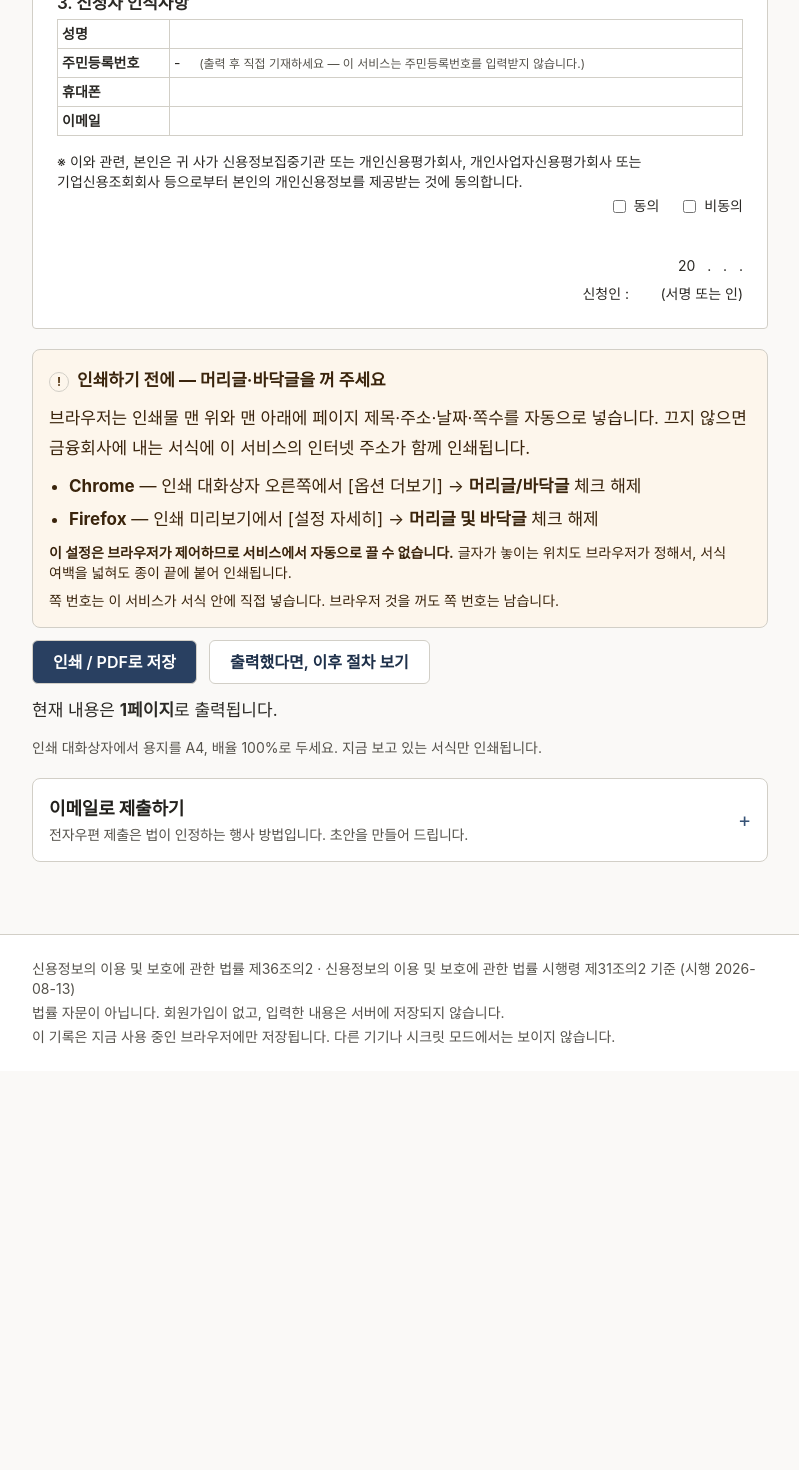
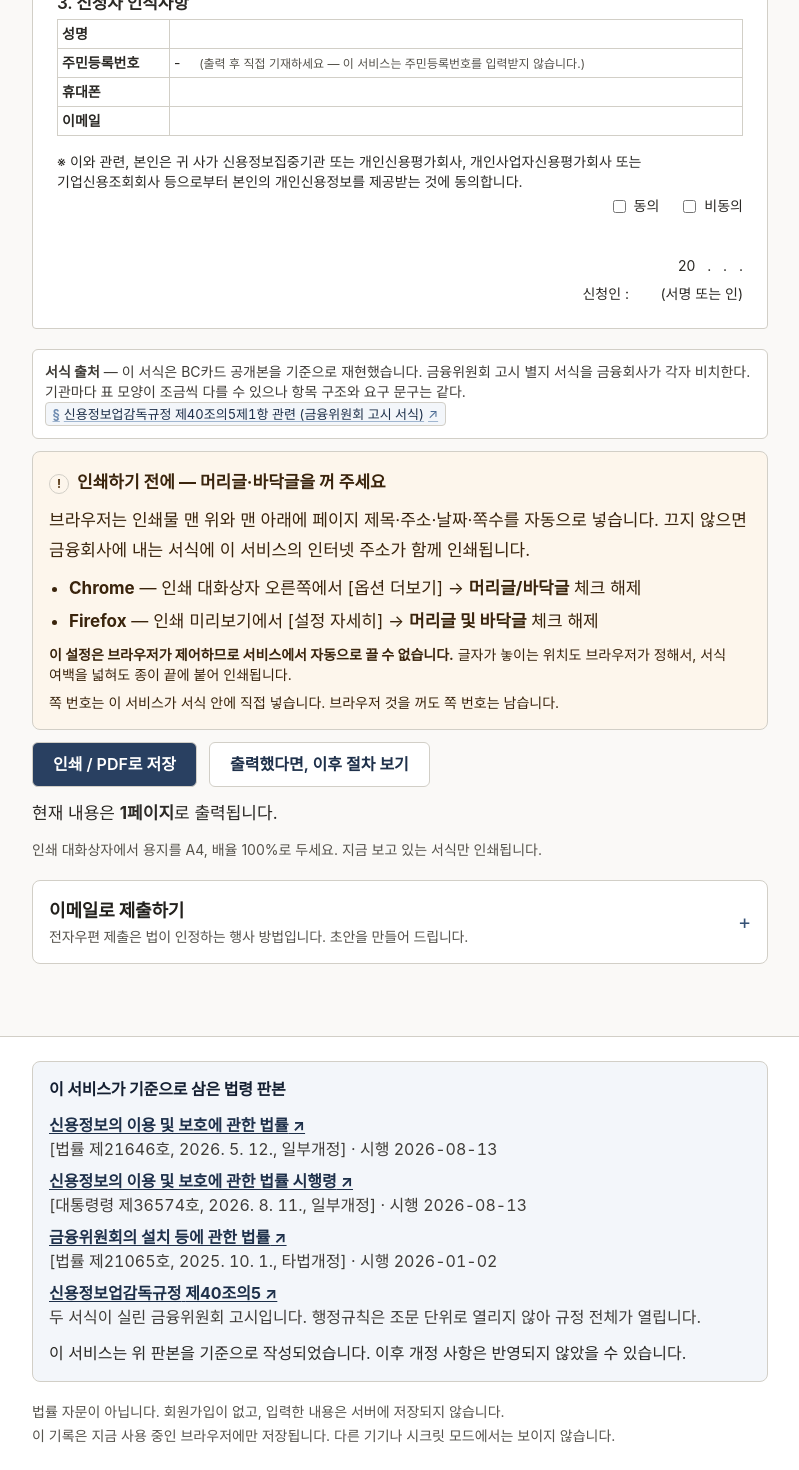
Before and after one commit to rose050505/ai_challenge, a React (Vite) app: page /document in a window 1280 px wide. Shown: the part 1191-2661 px from the top of the page, without its empty margins (240-1039 px from the left). Before the commit the page ends 2262 px from the top, so only its background shows below. Built offline with nearby package versions, Linux system fonts and the light colour scheme.

Commit message:
feat(Phase 2): 근거 배지에 국가법령정보센터 조문 링크 · 법령 판본 명시 · 서식 출처

```diff
--- a/src/App.jsx
+++ b/src/App.jsx
@@ -3,7 +3,7 @@ import { Routes, Route, Link, NavLink, useLocation } from 'react-router-dom'
 import { DiagnosisProvider, useJourney } from './lib/diagnosis-context.jsx'
 import { SaveStatus, JourneyFlash, STORAGE_SCOPE_TEXT } from './components/Journey.jsx'
 import ErrorBoundary from './components/ErrorBoundary.jsx'
-import { LAW_META } from './data/law.js'
+import LawVersions from './components/LawVersions.jsx'
 import Landing from './pages/Landing.jsx'
 import Diagnose from './pages/Diagnose.jsx'
 import Document from './pages/Document.jsx'
@@ -192,10 +192,8 @@ export default function App() {
 
         <footer className="no-print mt-12 border-t border-gray-200 bg-white">
           <div className="mx-auto max-w-3xl px-4 py-6 text-sm text-gray-600">
-            <p>
-              {LAW_META.act.name} {LAW_META.act.article} · {LAW_META.decree.name}{' '}
-              {LAW_META.decree.article} 기준 (시행 {LAW_META.act.effectiveDate})
-            </p>
+            {/* 판본 표시는 각주가 아니라 근거다. 본문과 같은 크기로 둔다. */}
+            <LawVersions className="mb-5 text-base" />
             <p className="mt-1">
               법률 자문이 아닙니다. 회원가입이 없고, 입력한 내용은 서버에 저장되지 않습니다.
             </p>
--- /dev/null
+++ b/src/components/LawVersions.jsx
@@ -0,0 +1,68 @@
+import { LAW_META, LAW_SOURCES } from '../data/law.js'
+
+/**
+ * 법령 판본 표시.
+ *
+ * 법령은 개정된다. 우리가 **어느 판본을 보고 만들었는지** 밝혀야
+ * "법에 근거한다"는 말이 검증 가능한 주장이 된다.
+ *
+ * ★ 작게 숨기지 않는다. 이건 각주가 아니라 근거다.
+ * ★ 문자열은 전부 law.js 에서 온다. 여기에 조문도 판본도 적지 않는다.
+ */
+const ROWS = [
+  { meta: LAW_META.act, src: LAW_SOURCES.act },
+  { meta: LAW_META.decree, src: LAW_SOURCES.decree },
+  { meta: LAW_META.fscAct, src: LAW_SOURCES.fscAct },
+]
+
+export default function LawVersions({ className = '' }) {
+  return (
+    <section
+      aria-labelledby="law-versions-heading"
+      className={`rounded-lg border border-ink-200 bg-ink-50 p-4 ${className}`}
+    >
+      <h2 id="law-versions-heading" className="font-bold text-ink-900">
+        이 서비스가 기준으로 삼은 법령 판본
+      </h2>
+      <ul className="mt-3 space-y-2">
+        {ROWS.map((r) => (
+          <li key={r.meta.name}>
+            <a
+              href={r.src.url}
+              target="_blank"
+              rel="noopener noreferrer"
+              className="font-bold text-ink-800 underline underline-offset-2 hover:text-ink-900"
+            >
+              {r.meta.name}
+              <span aria-hidden="true"> ↗</span>
+              <span className="sr-only">— 국가법령정보센터에서 원문 보기, 새 탭에서 열립니다</span>
+            </a>
+            <span className="tabular block text-gray-700">
+              [{r.meta.revision}] · 시행 {r.meta.effectiveDate}
+            </span>
+          </li>
+        ))}
+        <li>
+          <a
+            href={LAW_SOURCES.supervisionRule.url}
+            target="_blank"
+            rel="noopener noreferrer"
+            className="font-bold text-ink-800 underline underline-offset-2 hover:text-ink-900"
+          >
+            {LAW_META.supervisionRule.name} {LAW_META.supervisionRule.article}
+            <span aria-hidden="true"> ↗</span>
+            <span className="sr-only">— 국가법령정보센터에서 원문 보기, 새 탭에서 열립니다</span>
+          </a>
+          <span className="block text-gray-700">
+            두 서식이 실린 금융위원회 고시입니다. 행정규칙은 조문 단위로 열리지 않아 규정
+            전체가 열립니다.
+          </span>
+        </li>
+      </ul>
+      <p className="mt-3 text-gray-800">
+        이 서비스는 위 판본을 기준으로 작성되었습니다. 이후 개정 사항은 반영되지 않았을 수
+        있습니다.
+      </p>
+    </section>
+  )
+}
--- a/src/components/ui.jsx
+++ b/src/components/ui.jsx
@@ -1,4 +1,5 @@
 import { useEffect, useState } from 'react'
+import { basisLink } from '../data/law.js'
 
 /**
  * 표현 계층 공용 조각.
@@ -37,15 +38,39 @@ export function PageHeader({ kicker, title, description, children }) {
  * @param {string} [prefix] "근거", "근거 체인" 등 앞에 붙일 말
  * @param {boolean} [chain] 위임 경로처럼 긴 문자열이면 블록으로 흐른다
  */
-export function Basis({ children, prefix, chain = false, className = '' }) {
+export function Basis({ children, prefix, chain = false, className = '', link = true }) {
   if (!children) return null
+  const inner = (
+    <span>
+      {prefix && <span className="font-semibold">{prefix} </span>}
+      {children}
+    </span>
+  )
+  const cls = `basis ${chain ? 'basis-chain' : ''} ${className}`
+
+  /*
+   * 원문으로 가는 길.
+   * 주소는 law.js 가 만든다(basisLink). 화면에는 주소를 하나도 적지 않는다.
+   * 배지 글자가 문자열일 때만 건다 — 여러 조각이 섞인 배지는 어느 조문인지 단정할 수 없다.
+   */
+  const target = link && typeof children === 'string' ? basisLink(children) : null
+  if (!target) return <span className={cls}>{inner}</span>
+
   return (
-    <span className={`basis ${chain ? 'basis-chain' : ''} ${className}`}>
-      <span>
-        {prefix && <span className="font-semibold">{prefix} </span>}
-        {children}
+    <a
+      href={target.href}
+      target="_blank"
+      rel="noopener noreferrer"
+      /* 이 배지가 <label> 안에 있을 때 체크박스까지 토글되지 않게 한다 */
+      onClick={(e) => e.stopPropagation()}
+      aria-label={`${children} — 국가법령정보센터에서 원문 보기, 새 탭에서 열립니다`}
+      className={`${cls} basis-link`}
+    >
+      {inner}
+      <span aria-hidden="true" className="basis-ext">
+        ↗
       </span>
-    </span>
+    </a>
   )
 }
 
--- a/src/data/law.js
+++ b/src/data/law.js
@@ -34,6 +34,95 @@ export const LAW_META = {
     revision: '대통령령 제36574호, 2026. 8. 11., 일부개정',
   },
   competentAuthority: '금융위원회 금융데이터정책과',
+  /**
+   * 다른 법률. 상대방 판정에 쓰이는 검사 대상 기관 목록이 여기서 온다.
+   * 판본: docs/law/law-reference-addendum.md
+   */
+  fscAct: {
+    name: '금융위원회의 설치 등에 관한 법률',
+    article: '제38조',
+    effectiveDate: '2026-01-02',
+    revision: '법률 제21065호, 2025. 10. 1., 타법개정',
+  },
+  /** 서식이 실린 금융위원회 고시 */
+  supervisionRule: {
+    name: '신용정보업감독규정',
+    article: '제40조의5',
+    effectiveDate: null,
+    revision: null,
+  },
+}
+
+/* ============================================================
+ * 0-2. 법령 원문 링크
+ *
+ * ★ 이 서비스의 주장은 "법에 근거한다"는 것이다. 심사자든 사용자든
+ *   그 자리에서 원문을 확인할 수 있어야 주장이 완성된다.
+ *
+ * 국가법령정보센터는 `/법령/{법령명}/제N조의M` 형태의 조문 단위 딥링크를 지원한다.
+ *   확인 2026-08-26 — 위 주소가 실제로 해당 조문(joNo/joBrNo)으로 해석된다.
+ *   예) .../신용정보의이용및보호에관한법률/제36조의2 → joNo=0036&joBrNo=02
+ * 행정규칙(고시)은 조문 단위 해석이 되지 않아 **규정 단위까지만** 건다.
+ *   조문 번호는 배지 글자에 이미 들어 있으므로 함께 보인다.
+ * ============================================================ */
+
+const LAW_GO_KR = 'https://www.law.go.kr'
+
+export const LAW_SOURCES = {
+  act: {
+    label: LAW_META.act.name,
+    url: `${LAW_GO_KR}/법령/신용정보의이용및보호에관한법률`,
+    articleLink: true,
+  },
+  decree: {
+    label: LAW_META.decree.name,
+    url: `${LAW_GO_KR}/법령/신용정보의이용및보호에관한법률시행령`,
+    articleLink: true,
+  },
+  fscAct: {
+    label: LAW_META.fscAct.name,
+    url: `${LAW_GO_KR}/법령/금융위원회의설치등에관한법률`,
+    articleLink: true,
+  },
+  supervisionRule: {
+    label: LAW_META.supervisionRule.name,
+    url: `${LAW_GO_KR}/행정규칙/신용정보업감독규정`,
+    // 행정규칙은 조문 단위로 열리지 않는다 (확인 2026-08-26)
+    articleLink: false,
+  },
+}
+
+/** 근거 문자열에서 어느 법령을 가리키는지 찾는다. 먼저 나오는 쪽이 이긴다. */
+const SOURCE_MATCHERS = [
+  { id: 'decree', keys: ['시행령'] },
+  { id: 'fscAct', keys: ['금융위원회의 설치 등에 관한 법률'] },
+  { id: 'supervisionRule', keys: ['신용정보업감독규정'] },
+  { id: 'act', keys: ['법 제', '신용정보법 제'] },
+]
+
+/**
+ * 근거 배지 문자열 → 국가법령정보센터 주소.
+ *
+ * @param {string} basis 예: '법 제36조의2 제2항 제2호 나목'
+ * @returns {{href: string, label: string, article: string|null}|null}
+ *          연결할 곳이 없으면 null (고시 서식 자체 등)
+ */
+export function basisLink(basis) {
+  if (typeof basis !== 'string' || !basis) return null
+  let best = null
+  for (const m of SOURCE_MATCHERS) {
+    for (const k of m.keys) {
+      const i = basis.indexOf(k)
+      if (i < 0) continue
+      if (!best || i < best.at) best = { id: m.id, at: i }
+    }
+  }
+  if (!best) return null
+  const src = LAW_SOURCES[best.id]
+  const m = /제(\d+)조(?:의(\d+))?/.exec(basis.slice(best.at))
+  const article = m ? (m[2] ? `제${m[1]}조의${m[2]}` : `제${m[1]}조`) : null
+  const href = src.articleLink && article ? `${src.url}/${article}` : src.url
+  return { href, label: src.label, article }
 }
 
 /* ============================================================
@@ -877,6 +966,10 @@ export const FORM_EXPLANATION_REQUEST = {
   basis: '신용정보업감독규정 제40조의5제1항 관련 (금융위원회 고시 서식)',
   coveredRights: ['R1', 'R2'],
   available: true,
+  /** 어느 실물을 보고 재현했는지 — docs/law/form-spec.md */
+  source: 'BC카드 공개본',
+  sourceNote:
+    '금융위원회 고시 별지 서식을 금융회사가 각자 비치한다. 기관마다 표 모양이 조금씩 다를 수 있으나 항목 구조와 요구 문구는 같다.',
 }
 
 /**
@@ -1281,6 +1374,10 @@ export const FORM_CORRECTION_REQUEST = {
   sourceCaveat:
     '금융위 고시 별지 서식의 정본과 기관별 변형본 사이에 차이가 있을 수 있다. ' +
     '복수 기관이 동일한 명칭·구조로 비치하고 있어 실무 표준으로 취급한다.',
+  /** 화면에 그대로 보이는 문장 (sourceCaveat 는 개발자용 주석에 가깝다) */
+  sourceNote:
+    '금융위원회 고시 별지 서식을 금융회사가 각자 비치합니다. 여러 기관이 같은 명칭과 구조로 ' +
+    '비치하고 있어 실무 표준으로 다룹니다.',
 
   /** 서식 1과의 차이 — 개인정보 최소화 (docs/law/form-spec-2.md §서식 1과의 차이) */
   collectsResidentNumber: false,
--- a/src/index.css
+++ b/src/index.css
@@ -221,6 +221,22 @@ body {
       color: var(--color-ink-400);
       font-weight: 700;
     }
+    /* 원문으로 이어지는 배지. 링크임을 색 하나로만 알리지 않는다 (↗ 글리프 + 밑줄) */
+    .basis-link {
+      text-decoration: underline;
+      text-decoration-color: var(--color-ink-300);
+      text-underline-offset: 2px;
+    }
+    .basis-link:hover {
+      background: var(--color-ink-100);
+      border-color: var(--color-ink-400);
+      text-decoration-color: currentColor;
+    }
+    .basis-ext {
+      flex: none;
+      color: var(--color-ink-500);
+    }
+
     /* 위임 경로(근거 체인)는 화살표가 들어가 길어지므로 블록으로 흐른다 */
     .basis-chain {
       display: block;
--- a/src/pages/Document.jsx
+++ b/src/pages/Document.jsx
@@ -953,10 +953,11 @@ export default function Document() {
             </p>
           )}
           {!FORM_CORRECTION_REQUEST.sections[0].verbatimVerified && (
-            <p className="border-t border-gray-200 pt-2 text-sm text-amber-900">
+            <p className="border-t border-gray-200 pt-2 text-sm text-gray-700">
               <span aria-hidden="true">※ </span>
-              섹션 1 원문은 확보했으나 아직 원본과 대조하지 않았습니다. 제출 전 실물 서식과
-              대조해 주세요.
+              섹션 1의 안내문은 {FORM_CORRECTION_REQUEST.source}에서 그대로 옮겼습니다. 다만 PDF
+              에서 글자를 추출해 다시 조판한 것이라 문장 부호나 줄바꿈 수준의 차이가 남아 있을 수
+              있습니다. 항목 구조와 요구 문구는 같습니다.
             </p>
           )}
           <p className="text-sm text-gray-600">{FORM_CORRECTION_REQUEST.attachment.rationale}</p>
@@ -989,6 +990,12 @@ export default function Document() {
       </div>
 
       <div className="no-print space-y-3">
+        {/* 서식 출처 — 어느 실물을 보고 재현했는지 밝힌다 */}
+        <p className="rounded-md border border-gray-300 bg-white p-3 text-sm text-gray-700">
+          <b>서식 출처</b> — 이 서식은 {currentForm.source}을 기준으로 재현했습니다.{' '}
+          {currentForm.sourceNote ?? currentForm.sourceCaveat}{' '}
+          <Basis>{currentForm.basis}</Basis>
+        </p>
         {/* ★ 안내가 버튼보다 먼저 눈에 들어와야 한다. 누른 뒤에 읽으면 늦다. */}
         <PrintSetupNotice />
         {confirming ? (
```
